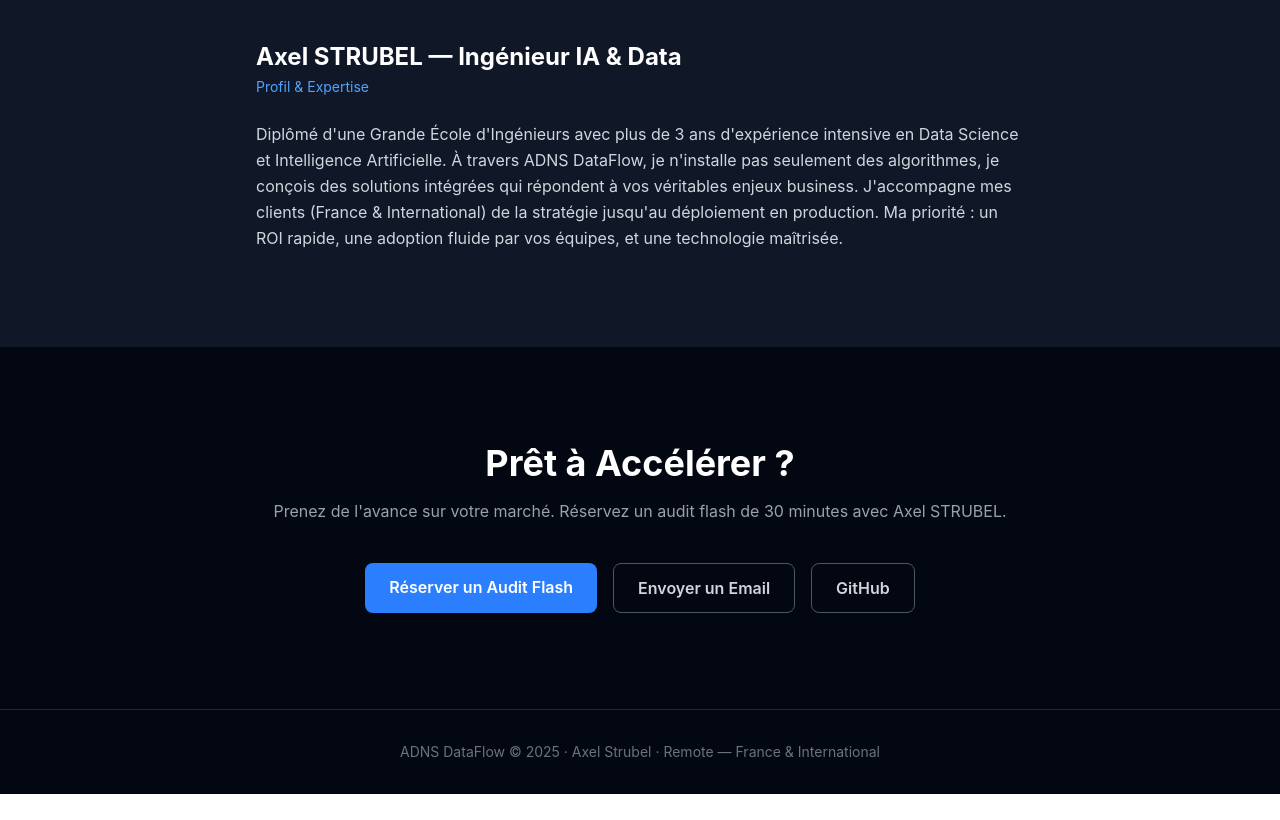
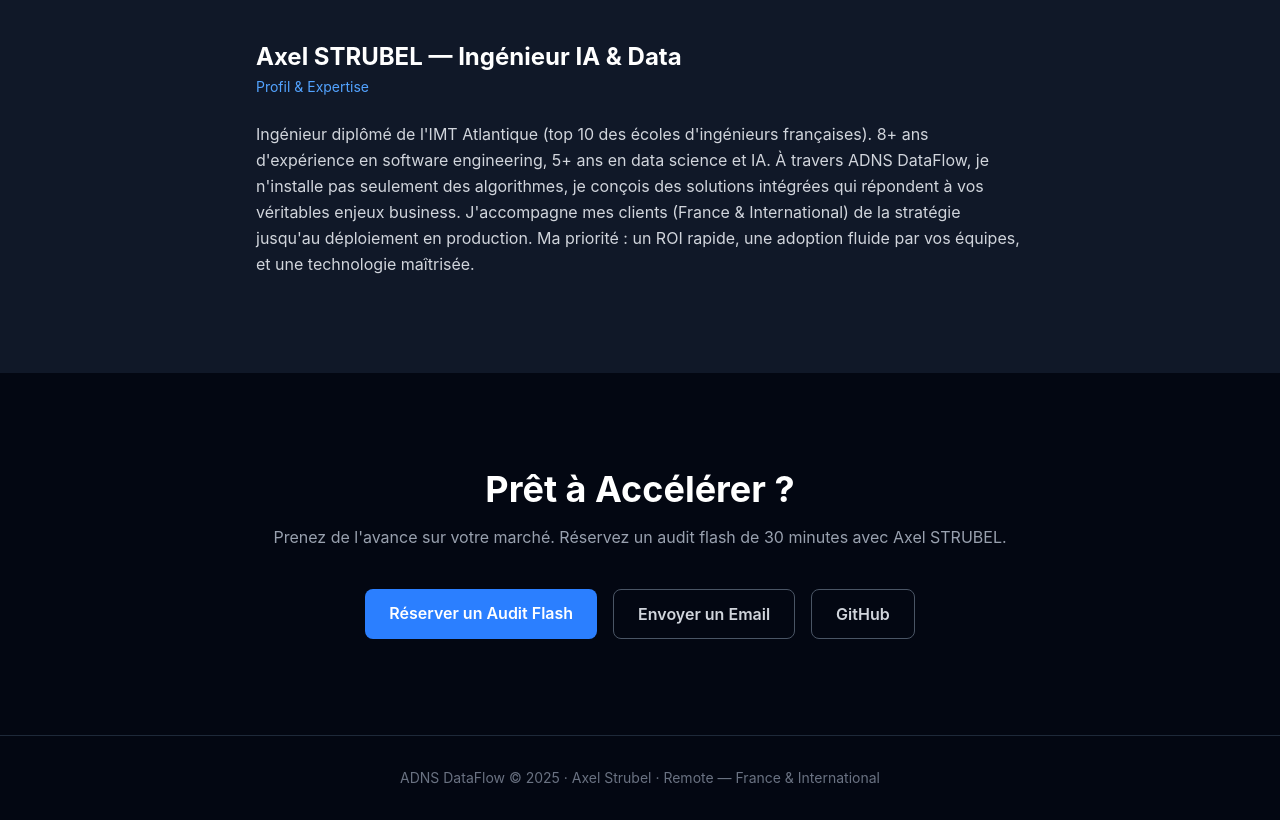
Before and after one commit to AxelStbl/portfolio, a React (Vite) app: page / in a window 1280 px wide. Shown: the part 2740-3560 px from the top of the page. Before the commit the page ends 3534 px from the top, so only its background shows below. Built offline with nearby package versions, Linux system fonts and the light colour scheme.

Commit message:
Fix experience years — 5+ ML/AI, 8+ engineering from IMT Atlantique (EN + FR)

```diff
--- a/src/portfolioData.js
+++ b/src/portfolioData.js
@@ -18,7 +18,7 @@
     about: {
       title: "Axel STRUBEL — AI & Data Engineer",
       subtitle: "Profile & Expertise",
-      content: "Graduate of a top French engineering school with 3+ years of intensive Data Science and Artificial Intelligence experience. Through ADNS DataFlow, I don't just install algorithms — I design integrated solutions that address your real business challenges. I support clients (France & International) from strategy to production deployment. My priority: fast ROI, smooth team adoption, and technology you truly own."
+      content: "MSc in Computer Science from IMT Atlantique (French top-10 engineering school). 8+ years software engineering experience, 5+ years in data science and AI. Through ADNS DataFlow, I don't just install algorithms — I design integrated solutions that address your real business challenges. I support clients (France & International) from strategy to production deployment. My priority: fast ROI, smooth team adoption, and technology you truly own."
     },
 
     services: {
@@ -132,7 +132,7 @@
     about: {
       title: "Axel STRUBEL — Ingénieur IA & Data",
       subtitle: "Profil & Expertise",
-      content: "Diplômé d'une Grande École d'Ingénieurs avec plus de 3 ans d'expérience intensive en Data Science et Intelligence Artificielle. À travers ADNS DataFlow, je n'installe pas seulement des algorithmes, je conçois des solutions intégrées qui répondent à vos véritables enjeux business. J'accompagne mes clients (France & International) de la stratégie jusqu'au déploiement en production. Ma priorité : un ROI rapide, une adoption fluide par vos équipes, et une technologie maîtrisée."
+      content: "Ingénieur diplômé de l'IMT Atlantique (top 10 des écoles d'ingénieurs françaises). 8+ ans d'expérience en software engineering, 5+ ans en data science et IA. À travers ADNS DataFlow, je n'installe pas seulement des algorithmes, je conçois des solutions intégrées qui répondent à vos véritables enjeux business. J'accompagne mes clients (France & International) de la stratégie jusqu'au déploiement en production. Ma priorité : un ROI rapide, une adoption fluide par vos équipes, et une technologie maîtrisée."
     },
 
     services: {
```
